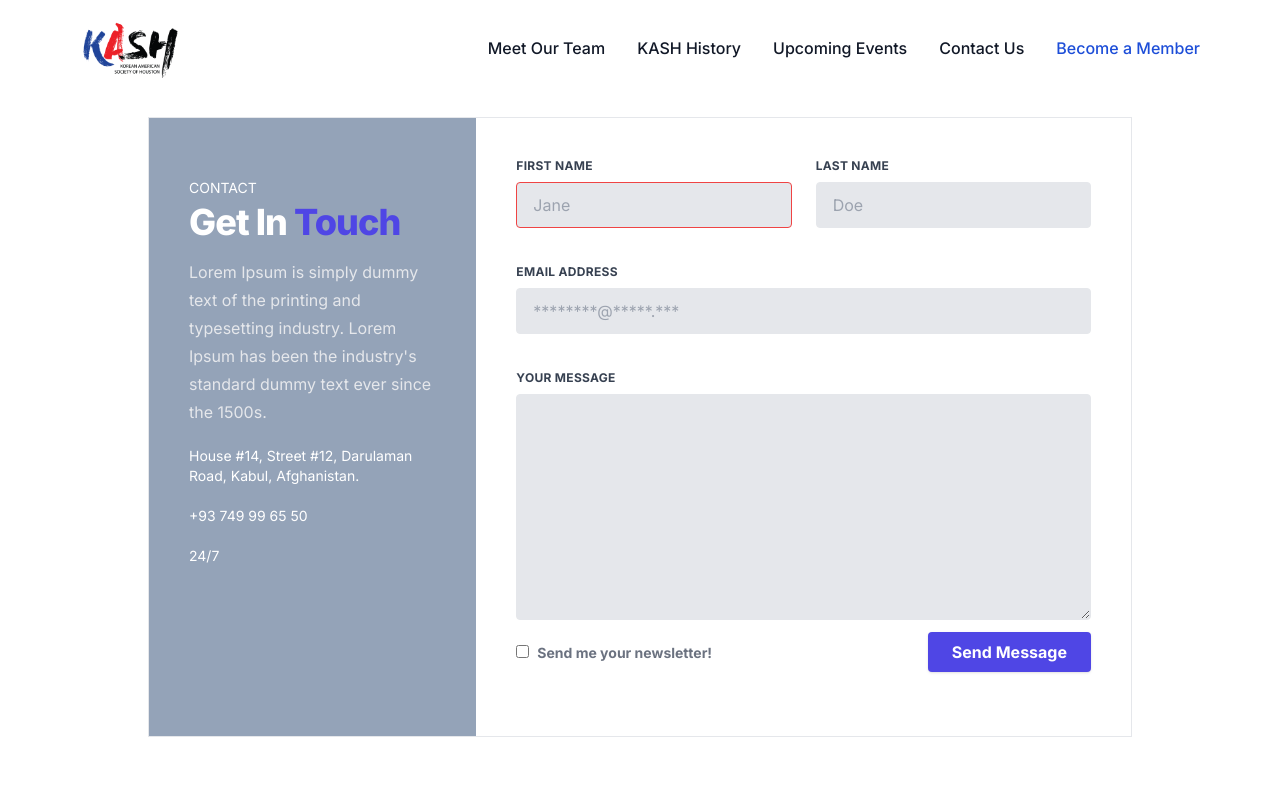
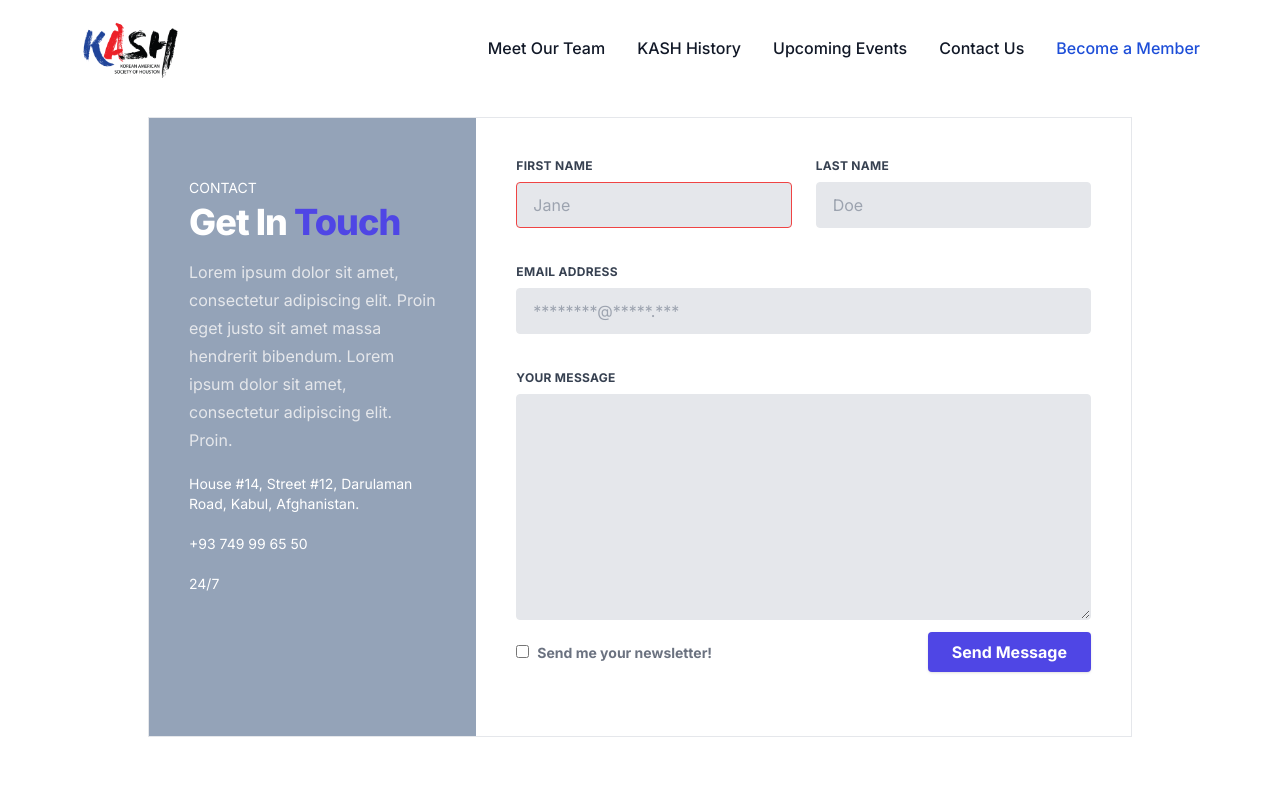
Before and after one commit to JohnKASH/kash, a Next.js app: page /Contact in a window 1280 px wide. Shown: the top 800 px of the page. Built offline with nearby package versions, Linux system fonts and the light colour scheme.

Commit message:
fixed deployment issue

```diff
--- a/app/Contact/page.js
+++ b/app/Contact/page.js
@@ -40,8 +40,7 @@ export default function Home() {
               Get In <span className="text-indigo-600">Touch</span>
             </h3>
             <p className="mt-4 leading-7 text-gray-200">
-              Lorem Ipsum is simply dummy text of the printing and typesetting industry. Lorem Ipsum has been the
-              industry's standard dummy text ever since the 1500s.
+            Lorem ipsum dolor sit amet, consectetur adipiscing elit. Proin eget justo sit amet massa hendrerit bibendum. Lorem ipsum dolor sit amet, consectetur adipiscing elit. Proin.
             </p>
             <div className="flex items-center mt-5">
               <span className="text-sm">House #14, Street #12, Darulaman Road, Kabul, Afghanistan.</span>
```
